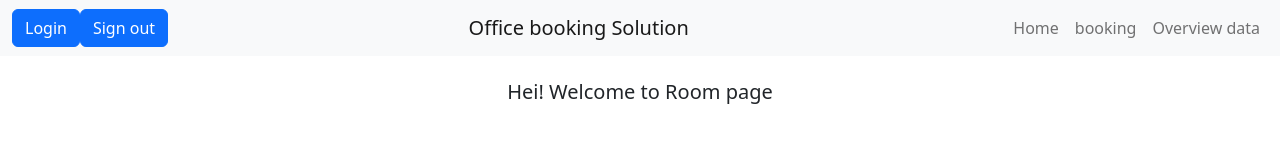
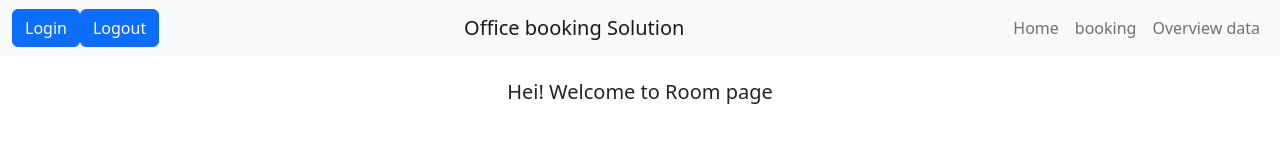
Before and after one commit to omegapointnorge/omega-office-booking, a React (Create React App) app in the folder client/: page /Booking in a window 1280 px wide. Shown: the top 160 px of the page. Built offline with nearby package versions, Linux system fonts and the light colour scheme.

Commit message:
Endre url navn

```diff
--- a/client/src/components/NavigationBar.jsx
+++ b/client/src/components/NavigationBar.jsx
@@ -1,4 +1,3 @@
-
 import { Navbar, Nav, NavbarBrand, NavItem, NavLink } from 'reactstrap';
 import { useLocation } from "react-router-dom";
 import { Link } from 'react-router-dom';
@@ -6,14 +5,13 @@ import React from 'react';
 
 export const NavigationBar = () => {
 
-    const { location }= useLocation();
-
 
 // var username = activeAccount.name : 'Unknown'
     /**
      *   const linkUrl = "https://localhost:5001/api/Account/Login";
      * Most applications will need to conditionally render certain components based on whether a user is signed in or not.
      */
+    const location = useLocation();
     const baseUrl = "https://localhost:5001";
     const LoginUrl = baseUrl+"/api/Account/Login";
     const LogoutUrl = baseUrl+"/api/Account/Logout";
@@ -27,7 +25,7 @@ export const NavigationBar = () => {
                     Login
                 </a>
                 <a className="btn btn-primary" href={LogoutUrl}>
-                    Sign out
+                    Logout
                 </a>
 
 
```
